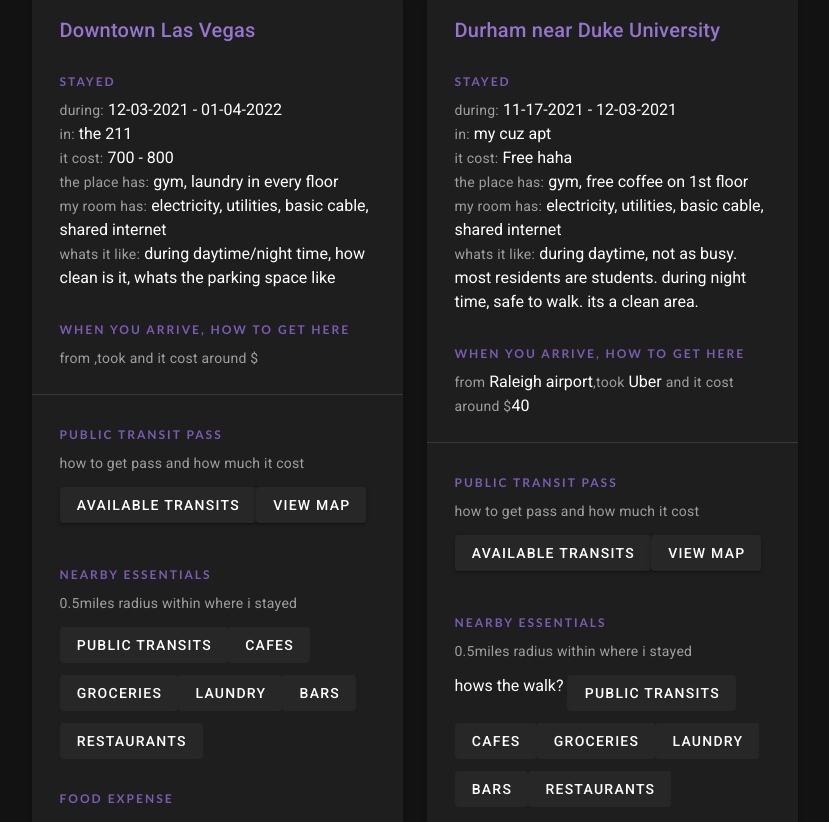
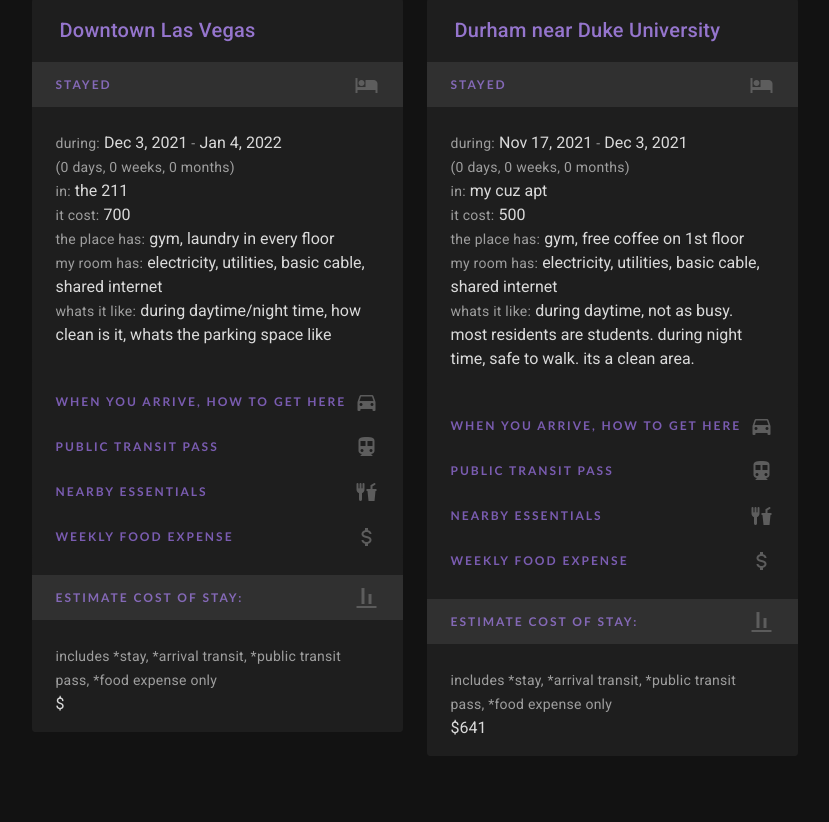
Before and after one commit to rlynjb/wandrrdev, a Nuxt app: page /travel_cheatsheet in a window 1280 px wide. Shown: the part 258-1080 px from the top of the page, without its empty margins (28-857 px from the left). Built offline with nearby package versions, Linux system fonts and the light colour scheme.

Commit message:
styled out boarding card

```diff
--- a/components/BoardingCard.vue
+++ b/components/BoardingCard.vue
@@ -1,71 +1,95 @@
 <template>
-<v-card>
-  <v-card-title class="pl-7 pr-7 pb-0 primary--text">
+<v-card flat id="boardingCard" class="grey--text text--lighten-5">
+  <v-card-title class="pl-7 pr-7 pb-4 primary--text">
     {{ boardItem.area_name }}
   </v-card-title>
 
-  <v-list>
-    <v-list-item>
-      <v-col cols="12">
-        <h3 class="text-overline grey--text text--darken-1 primary--text font-weight-bold">
+  <v-expansion-panels
+    flat
+    focusable
+    multiple
+    v-model="defaultOpenPanels"
+  >
+    <v-expansion-panel>
+      <v-expansion-panel-header class="pt-0 pb-0"
+        expand-icon="mdi-bed"
+        disable-icon-rotate>
+        <h3 :class="panelHeaderStyle">
           <span v-if="boardItem.date_stayed">Stayed</span>
           <span v-else>Stay</span>
         </h3>
-        <div>
+      </v-expansion-panel-header>
+      <v-expansion-panel-content>
         <b :class="labelStyle">during:</b>
-          {{ boardItem.date_stayed.from }} - {{ boardItem.date_stayed.to }} <br>
+        {{ formatDate(boardItem.date_stayed.from) }}
+        <b :class="labelStyle">-</b> {{ formatDate(boardItem.date_stayed.to) }} <br>
+        <b :class="labelStyle">(0 days, 0 weeks, 0 months)</b><br>
         <b :class="labelStyle">in:</b> {{ boardItem.name }} <br>
         <b :class="labelStyle">it cost:</b> {{ boardItem.price }} <br>
         <b :class="labelStyle">the place has:</b> {{ boardItem.amenities.join().replaceAll(',', ', ') }} <br>
         <b :class="labelStyle">my room has:</b> {{ boardItem.included.join().replaceAll(',', ', ') }} <br>
         <b :class="labelStyle">whats it like:</b> {{ boardItem.desc }}
-        </div>
-      </v-col>
-    </v-list-item>
+      </v-expansion-panel-content>
+    </v-expansion-panel>
 
-    <v-list-item>
-      <v-col cols="12">
-        <h3 class="text-overline grey--text text--darken-1 primary--text font-weight-bold">
+    <v-expansion-panel>
+      <v-expansion-panel-header
+        expand-icon="mdi-car"
+        disable-icon-rotate>
+        <h3 :class="panelHeaderStyle">
           when you arrive, how to get here
         </h3>
-        <div>
+      </v-expansion-panel-header>
+      <v-expansion-panel-content>
         <span :class="labelStyle">from</span> {{ boardItem.arrival.from }}<span :class="labelStyle">,</span>
         <span :class="labelStyle">took</span> {{ boardItem.arrival.transport_mode }}
         <span :class="labelStyle">and it cost around $</span>{{ boardItem.arrival.cost }}
-        </div>
-      </v-col>
-    </v-list-item>
+      </v-expansion-panel-content>
+    </v-expansion-panel>
 
-    <v-divider class="mt-3 mb-3"></v-divider>
-
-    <v-list-item>
-      <v-col cols="12">
-        <h3 class="text-overline grey--text text--darken-1  primary--text font-weight-bold">
+    <v-expansion-panel>
+      <v-expansion-panel-header
+        expand-icon="mdi-subway-variant"
+        disable-icon-rotate>
+        <h3 :class="panelHeaderStyle">
           public transit pass
         </h3>
-        <div>
+      </v-expansion-panel-header>
+      <v-expansion-panel-content>
         <b :class="labelStyle">
           how to get pass and how much it cost
         </b>
         <v-btn @click="gotoGooglePublicTransit(boardItem.location.city, boardItem.location.state)">
-            Available Transits
+          View Transits
         </v-btn>
         <v-btn @click="gotoGooglePublicTransitMap(boardItem.location.city, boardItem.location.state)"
           class="mt-3 mb-3">
           view map
         </v-btn>
-        </div>
-      </v-col>
-    </v-list-item>
+        <br>
+        <ul>
+          <li v-for="(transitItem, transitIndex) in boardItem.public_transit_pass"
+            :key="'transitItem-'+transitIndex">
+            {{ transitItem.name }}
+            <span :class="labelStyle">cost $</span>{{ transitItem.cost }}
+            <span :class="labelStyle">and tickets are sold at </span>{{ transitItem.where_purchase }}
+            <br>
+            <a :href="transitItem.info_link" target="_blank">more info</a>
+          </li>
+        </ul>
+      </v-expansion-panel-content>
+    </v-expansion-panel>
 
-    <v-list-item>
-      <v-col cols="12">
-        <h3 class="text-overline grey--text text--darken-1 primary--text font-weight-bold">
+    <v-expansion-panel>
+      <v-expansion-panel-header
+        expand-icon="mdi-food-fork-drink"
+        disable-icon-rotate>
+        <h3 :class="panelHeaderStyle">
           Nearby Essentials
         </h3>
-        <div>
+      </v-expansion-panel-header>
+      <v-expansion-panel-content>
         <b :class="labelStyle">0.5miles radius within where i stayed</b><br>
-          {{ boardItem.nearby_essentials_desc }}
         <v-btn depressed
           class="mt-3"
           @click="gotoGmap('public_transit')">
@@ -96,74 +120,50 @@
           @click="gotoGmap('restaurants')">
           restaurants
         </v-btn>
-        </div>
-      </v-col>
-    </v-list-item>
+      </v-expansion-panel-content>
+    </v-expansion-panel>
 
-    <v-list-item>
-      <v-col cols="12">
-        <h3 class="text-overline grey--text text--darken-1 primary--text font-weight-bold">
-          Food Expense
+    <v-expansion-panel>
+      <v-expansion-panel-header
+        expand-icon="mdi-currency-usd"
+        disable-icon-rotate>
+        <h3 :class="panelHeaderStyle">
+          Weekly Food Expense
         </h3>
+      </v-expansion-panel-header>
+      <v-expansion-panel-content>
         <ul>
           <li v-for="(foodItem, foodIndex) in boardItem.daily_food_expense" :key="'foodExp-'+foodIndex">
-            <span :class="labelStyle">had</span> {{ foodItem.meal_type }} {{ foodItem.frequency }}
-            <span :class="labelStyle">and it cost around $</span>{{ foodItem.avg_cost }}
-            <span :class="labelStyle">per meal, but $</span>{{ foodWeeklyTotal[foodIndex] }}
+            {{ foodItem.meal_type }} {{ foodItem.frequency }}
+            <span :class="labelStyle">cost around $</span>{{ foodItem.avg_cost }}
+            <span :class="labelStyle">but $</span>{{ foodWeeklyTotal[foodIndex] }}
             <span :class="labelStyle">weekly</span>
           </li>
         </ul>
-      </v-col>
-    </v-list-item>
+      </v-expansion-panel-content>
+    </v-expansion-panel>
 
-    <v-divider class="mt-3 mb-3"></v-divider>
-
-    <v-list-item>
-      <v-col cols="12">
-        <h3 class="text-overline grey--text text--darken-1 primary--text font-weight-bold">
+    <v-expansion-panel>
+      <v-expansion-panel-header
+        expand-icon="mdi-align-vertical-bottom"
+        disable-icon-rotate>
+        <h3 :class="panelHeaderStyle">
           Estimate Cost of stay:
         </h3>
-        <div>
-          <b :class="labelStyle">includes *arrival transit, *public transit pass, *food expense only</b><br>
+      </v-expansion-panel-header>
+      <v-expansion-panel-content>
+        <b :class="labelStyle">includes *stay, *arrival transit, *public transit pass, *food expense only</b><br>
         ${{ estimate_cost }}
-        </div>
-      </v-col>
-    </v-list-item>
+      </v-expansion-panel-content>
+    </v-expansion-panel>
+  </v-expansion-panels>
 
-    <!--
-    <v-divider class="mt-3 mb-3"></v-divider>
-
-    <v-list-item>
-      <v-col cols="12">
-        <h3 class="text-overline grey--text text--darken-1">
-          Tourists Areas
-        </h3>
-        <div>
-          <b :class="labelStyle">about 10 miles away from where i stayed</b><br>
-          {{ boardItem.tourist_area_desc }}
-          <v-btn class="mt-3" depressed>
-            go there
-          </v-btn>
-        </div>
-      </v-col>
-    </v-list-item>
-
-    <v-list-item>
-      <v-col cols="12">
-        <h3 class="text-overline grey--text text--darken-1">
-          What service apps works within the area
-        </h3>
-        <div>
-          Uber, Instacart, UberEats, Doordash, Grubhub
-        </div>
-      </v-col>
-    </v-list-item>
-    -->
-  </v-list>
 </v-card>
 </template>
 
 <script>
+import moment from 'moment';
+
 export default {
   props: {
     boardItem: {
@@ -175,6 +175,8 @@ export default {
   data: () => {
     return {
       labelStyle: 'text-body-2 grey--text',
+      panelHeaderStyle: 'text-overline grey--text text--darken-1 primary--text font-weight-bold',
+      defaultOpenPanels: [0, 5],
     }
   },
   computed: {
@@ -205,14 +207,19 @@ export default {
 
     estimate_cost() {
       if (!this.boardItem.daily_food_expense) return;
+      let stayCost = !isNaN(this.boardItem.price) ? parseInt(this.boardItem.price) : 0;
       let arrivalTransit = parseInt(this.boardItem.arrival.cost);
       let foodTotal = this.foodWeeklyTotal.reduce((accumulator, a) => accumulator + a);
 
-      return foodTotal + arrivalTransit;
+      return stayCost + arrivalTransit + foodTotal;
     },
   },
 
   methods: {
+    formatDate(date) {
+      return moment(date).format('ll');
+    },
+
     gotoGmap(category) {
       if (!this.boardItem.location) return;
 
@@ -242,3 +249,25 @@ export default {
   },
 }
 </script>
+
+<style lang="scss">
+#boardingCard {
+  .v-expansion-panel-header {
+    padding-top: 0 !important;
+    padding-bottom: 0 !important;
+    min-height: 3em;
+    border-radius: 0;
+
+    .v-icon {
+      color: #5d5d5d;
+    }
+  }
+  .v-expansion-panel-header--active::before {
+    opacity: 0.08;
+  }
+  .v-expansion-panel-content {
+    margin-top: 1.5em;
+    color: #dadada;
+  }
+}
+</style>
--- a/package.json
+++ b/package.json
@@ -11,6 +11,7 @@
   },
   "dependencies": {
     "core-js": "^3.15.1",
+    "moment": "^2.29.1",
     "nuxt": "^2.15.7",
     "vuetify": "^2.5.5"
   },
--- a/pages/travel_cheatsheet.vue
+++ b/pages/travel_cheatsheet.vue
@@ -57,7 +57,7 @@ export default {
           id: 'qwe123aqe123asd',
           area_name: 'Downtown Las Vegas', // area code/name
           name: 'the 211', // apt or airbnb or coliving.com, etc
-          price: '700 - 800',
+          price: '700',
           date_stayed: {
             from: '12-03-2021',
             to: '01-04-2022'
@@ -76,7 +76,6 @@ export default {
           },
           public_transit_desc: 'how much and where to buy a pass',
           nearby_essentials_desc: '',
-          tourist_area_desc: '',
           arrival: {
             from_airport: 'Uber from Raleigh airport cost around $40.',
             from_train: '',
@@ -86,7 +85,7 @@ export default {
           id: 'qwe123aasdasdqe123asd',
           area_name: 'Durham near Duke University', // area code/name
           name: 'my cuz apt', // apt or airbnb or coliving.com, etc
-          price: 'Free haha',
+          price: '500',
           date_stayed: {
             from: '11-17-2021',
             to: '12-03-2021'
@@ -104,9 +103,6 @@ export default {
             zip: '27705',
             country: 'US'
           },
-          public_transit_desc: 'hows the ride?',
-          nearby_essentials_desc: 'hows the walk?',
-          tourist_area_desc: '',
           arrival: {
             from: 'Raleigh airport',
             transport_mode: 'Uber',
@@ -114,16 +110,30 @@ export default {
           },
           daily_food_expense: [
             {
-              meal_type: 'bfast', // bfast, snack, dinner, lunch, #treatyoself, etc
-              avg_cost: '13',
+              meal_type: 'coffee', // bfast, snack, dinner, lunch, #treatyoself, etc
+              avg_cost: '8',
               frequency: 'daily', // 7 times a week
               // might need to redo this option to:
               // daily (7x/wk), occasional ( avg of 3x/wk ), rarely ( 1/wk )
             },
             {
-              meal_type: 'dinner', // bfast, snack, dinner, lunch, #treatyoself, etc
+              meal_type: 'whole foods', // bfast, snack, dinner, lunch, #treatyoself, etc
               avg_cost: '15',
               frequency: 'occasionally', // 7 times a week
+            }
+          ],
+          public_transit_pass: [
+            {
+              name: 'single ride metrocard',
+              cost: '2.50',
+              where_purchase: 'vending machines',
+              info_link: 'https://freetoursbyfoot.com/how-to-buy-a-new-york-city-subway-pass/'
+            },
+            {
+              name: '7-day metrocard',
+              cost: '29.00',
+              where_purchase: 'vending machines',
+              info_link: 'https://freetoursbyfoot.com/how-to-buy-a-new-york-city-subway-pass/'
             }
           ],
         },
```
Also changed, not shown: 1 other file (tests, documents, lock files or other folders). Lines whose indentation alone changed are shown as unchanged.
